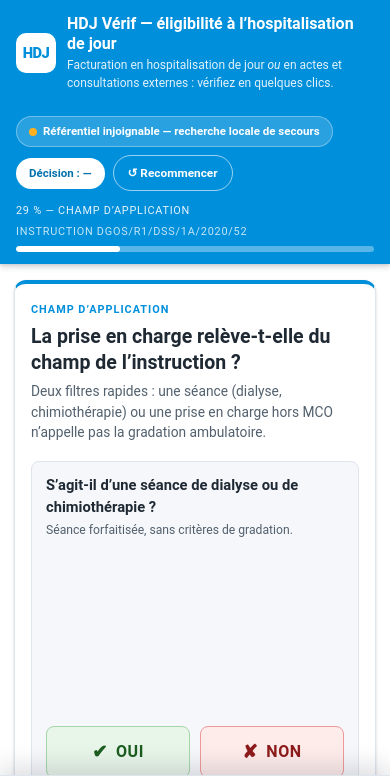
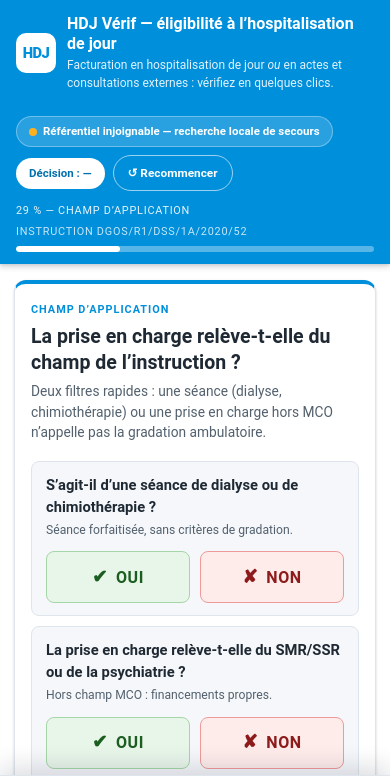
Before and after one commit to pierrenicolas35/hdjverif, a website built with Vite: page index.html in a window 390 px wide. Both pictures are taken after a click on the button "SUIVANT →". Shown: the top 783 px of the page. Built offline with nearby package versions, Linux system fonts and the light colour scheme; no server answers.

Commit message:
fix(ui): plus de carré gris vide sous les questions sur téléphone
En dessous de 420px, .ligne-question passe en colonne ; la base flex de 240px
du libellé (prévue comme LARGEUR en ligne) s'appliquait alors à la HAUTEUR et
creusait un vide de 240px entre la question et les boutons Oui/Non.

Mesuré à 390px : hauteur d'une ligne 330px -> 155px (libellé 240px -> 65px,
soit sa taille réelle). L'affichage sur poste est inchangé (rendu identique).

```diff
--- a/src/ui/styles.css
+++ b/src/ui/styles.css
@@ -1308,6 +1308,13 @@ ul.liste li {
     align-items: stretch;
   }
 
+  /* En colonne, la base flex de 240px du libellé (prévue comme LARGEUR en ligne)
+     s'applique à la HAUTEUR : elle creusait un grand carré gris vide entre la
+     question et les boutons Oui/Non. On rend le libellé auto-dimensionné. */
+  .ligne-question .ligne-libelle {
+    flex: 0 1 auto;
+  }
+
   .ligne-question .choix-binaire {
     min-width: 0;
   }
```
